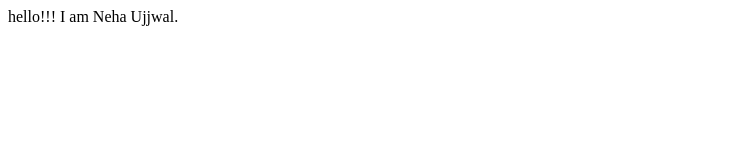
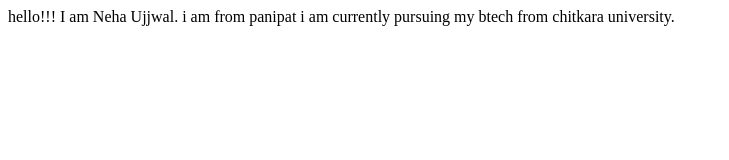
Before and after one commit to Neha-Ujjwal/practise, a plain HTML site: page practise.html in a window 1280 px wide. Shown: the whole page, without its empty margins (0-729 px from the left). Drawn offline with Linux system fonts and the light colour scheme.

Commit message:
reseting is done

```diff
--- a/practise.html
+++ b/practise.html
@@ -9,5 +9,7 @@
 <body>
     hello!!!
     I am Neha Ujjwal.
+    i am from panipat
+    i am currently pursuing my btech from chitkara university.
 </body>
 </html>
```
